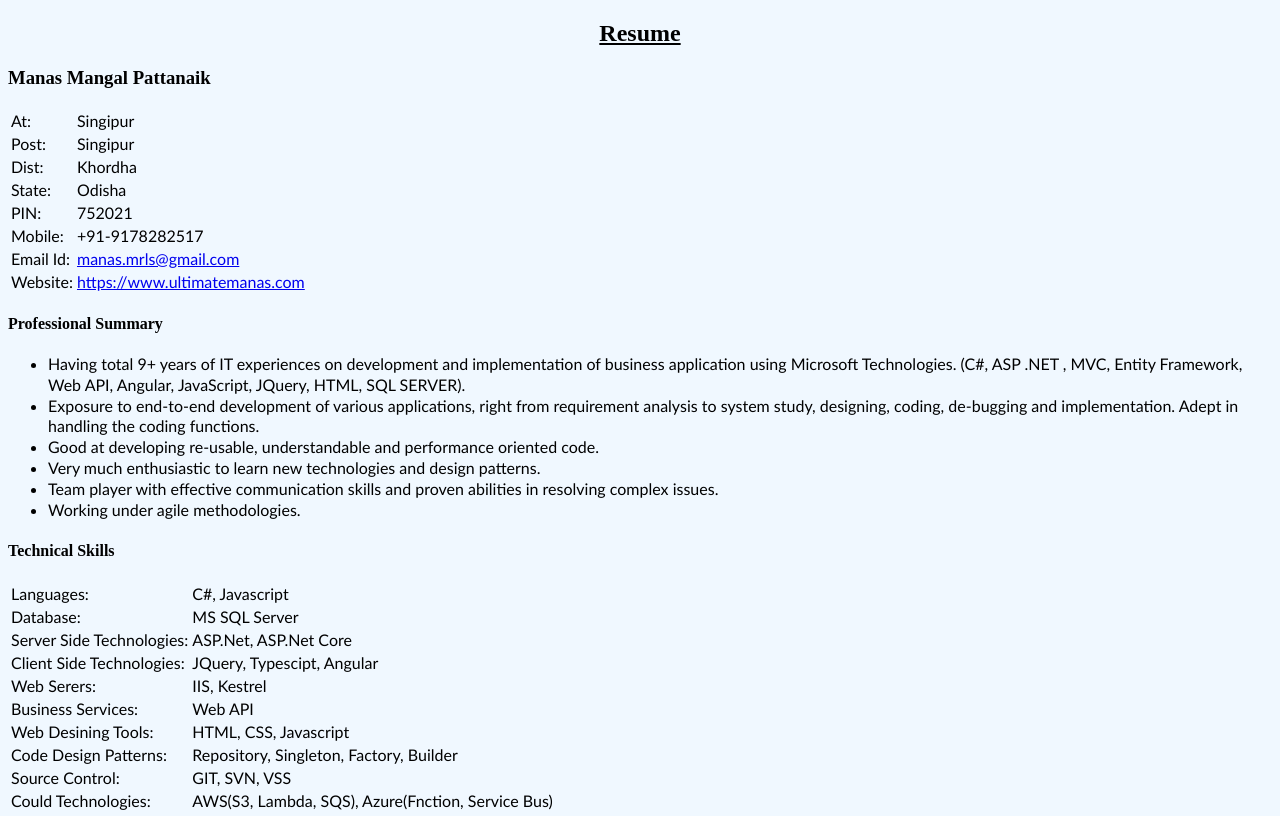
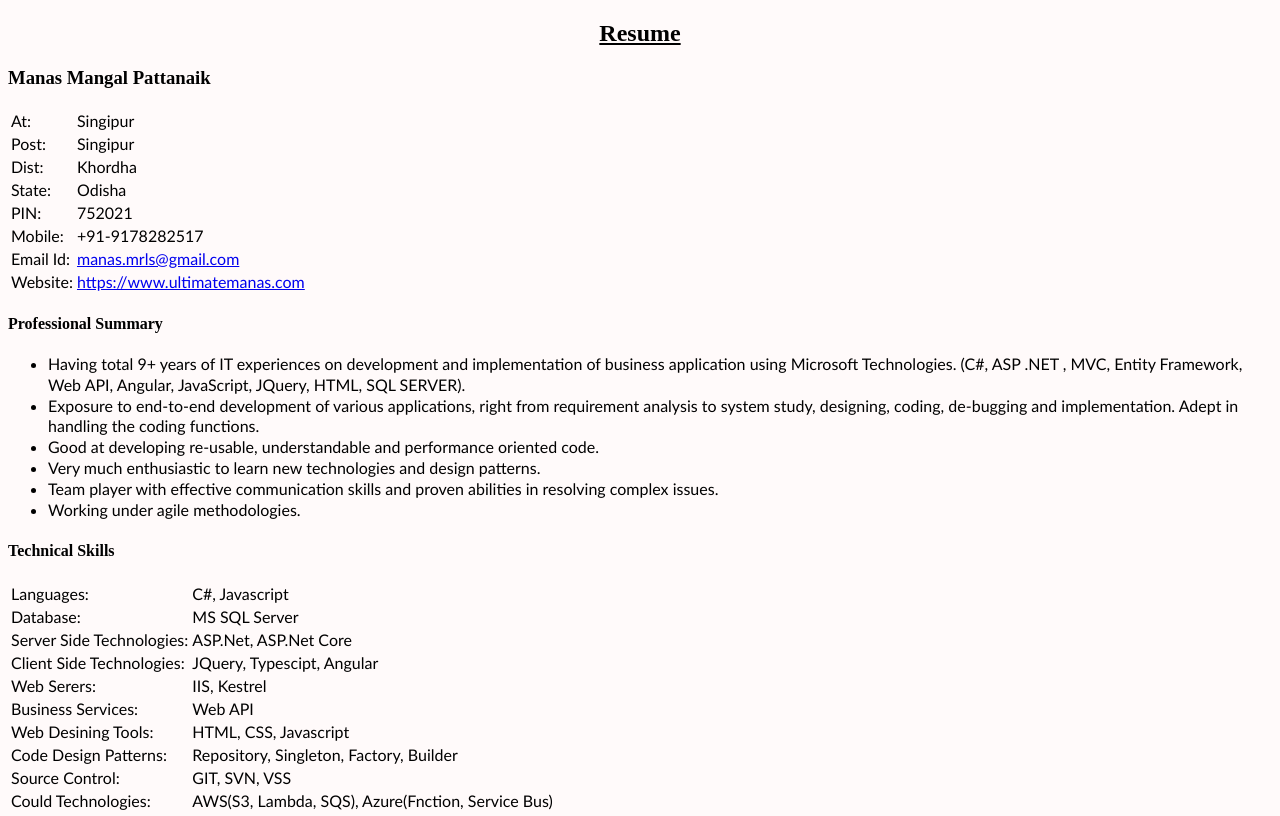
Before and after one commit to UltimateManas/resume, a plain HTML site: page index.html in a window 1280 px wide. Shown: the top 816 px of the page. Drawn offline with Linux system fonts and the light colour scheme.

Commit message:
Update index.html

```diff
--- a/index.html
+++ b/index.html
@@ -11,7 +11,7 @@ ul{
 line-height:130%;
 }
 body{
-    background-color: aliceblue;
+    background-color: snow;
 }
 </style>
 </head>
```
